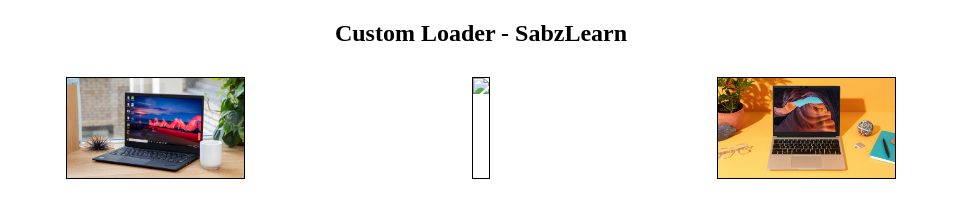
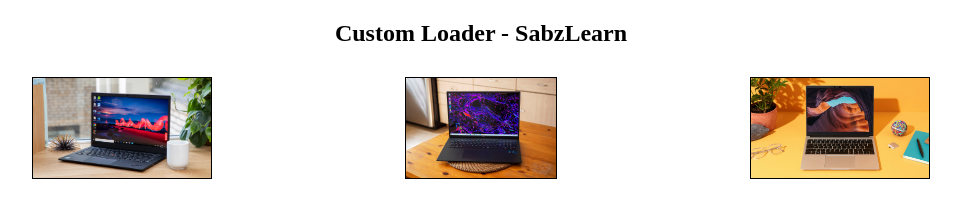
Before and after one commit to SaeedehSaldorgar/-Test-coding-of-preload, a plain HTML site: page index.html in a window 1280 px wide. Shown: the whole page, without its empty margins (159-1120 px from the left). Drawn offline with Linux system fonts and the light colour scheme.

Commit message:
Update index.html

```diff
--- a/index.html
+++ b/index.html
@@ -13,7 +13,7 @@
       <h2 id="title">Custom Loader - SabzLearn</h2>
       <div class="content">
         <img src="/-Test-coding-of-preload/images/image1.jpg" class="thumb" />
-        <img src="/-Test-coding-of-preload/images/image2.jpg.jpg" class="thumb" />
+        <img src="/-Test-coding-of-preload/images/image2.jpg" class="thumb" />
         <img src="/-Test-coding-of-preload/images/image3.jpg" class="thumb" />
       </div>
 
```
